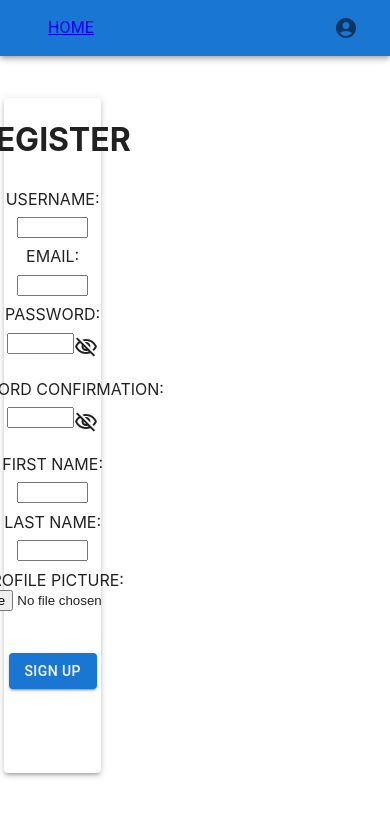
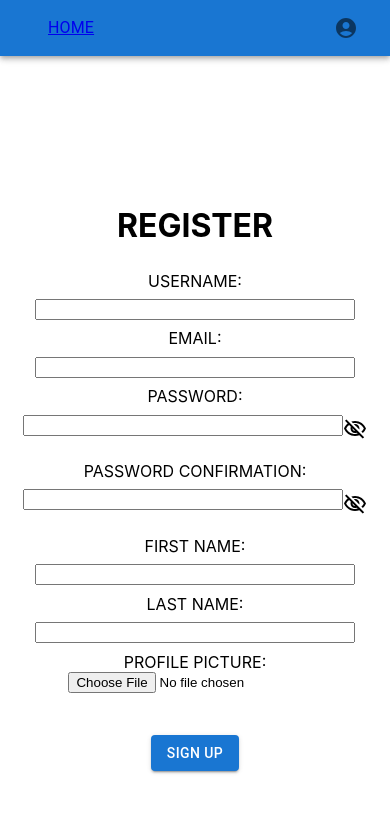
Before and after one commit to siuusunn/wishlist-client, a React (Create React App) app: page /register in a window 390 px wide. Shown: the top 816 px of the page. Built offline with nearby package versions, Linux system fonts and the light colour scheme.

Commit message:
Styling changes: centered and responsive

```diff
--- a/src/components/Register.js
+++ b/src/components/Register.js
@@ -73,10 +73,6 @@ export default function Register() {
   };
 
   return (
-    <Paper
-      elevation={3}
-      sx={{ width: '25dvw', height: '80dvh', mt: '5dvh', ml: '1dvw' }}
-    >
     <div className='register-container'>
       <h1 className='register-title'>REGISTER</h1>
       <form onSubmit={handleSubmit}>
@@ -198,6 +194,5 @@ export default function Register() {
         </div>
       </form>
     </div>
-    </Paper>
   );
 }
--- a/src/styles/Register.scss
+++ b/src/styles/Register.scss
@@ -2,6 +2,13 @@
   display: flex;
   flex-direction: column;
   align-items: center;
+  justify-content: center;
+  height: 100vh;
+}
+
+.register-title {
+  text-align: center;
+  margin-bottom: 2vh;
 }
 
 .register-input-container {
@@ -12,12 +19,16 @@
 
 .register-label {
   font-size: 16px;
-  margin-top: 1dvh;
+  margin-top: 1vh;
 }
 
 .register-input {
-  width: 16dvw;
-  margin-top: 1dvh;
+  width: 16vw;
+  margin-top: 1vh;
+
+  @media (max-width: 768px) {
+    width: 80vw;
+  }
 }
 
 .register-password-div {
@@ -27,13 +38,17 @@
 }
 
 .register-password-input {
-  width: 15dvw;
-  margin-top: 1dvh;
-  margin-bottom: 2dvh;
+  width: 15vw;
+  margin-top: 1vh;
+  margin-bottom: 2vh;
+
+  @media (max-width: 768px) {
+    width: 80vw;
+  }
 }
 
 .visibility-button {
   cursor: pointer;
-  margin-left: 0.2dvw;
+  margin-left: 0.2vw;
   padding: 0;
 }
--- a/src/styles/loginAndRegister.scss
+++ /dev/null
@@ -1,6 +0,0 @@
-.LoginAndRegisterContainer {
-  display: flex;
-  flex-direction: row;
-  // align-items: center;
-  justify-content: center;
-}
```
Lines whose indentation alone changed are shown as unchanged.
